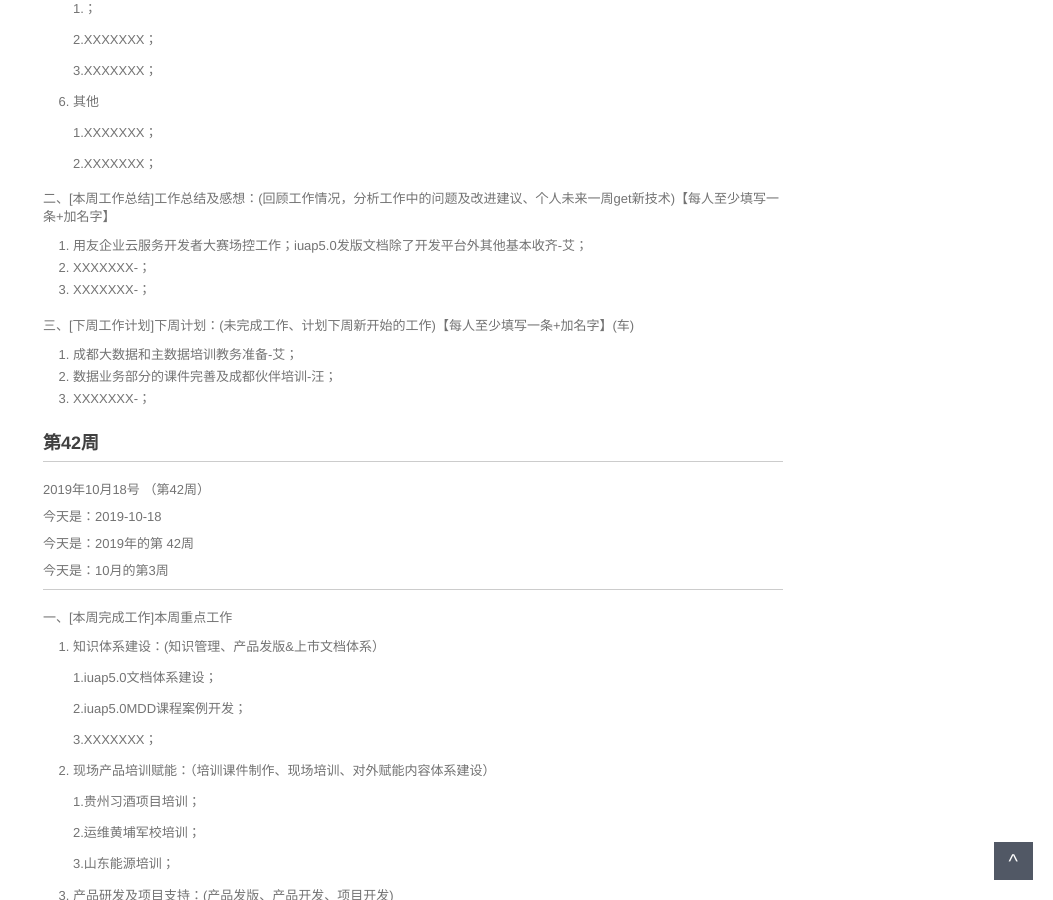
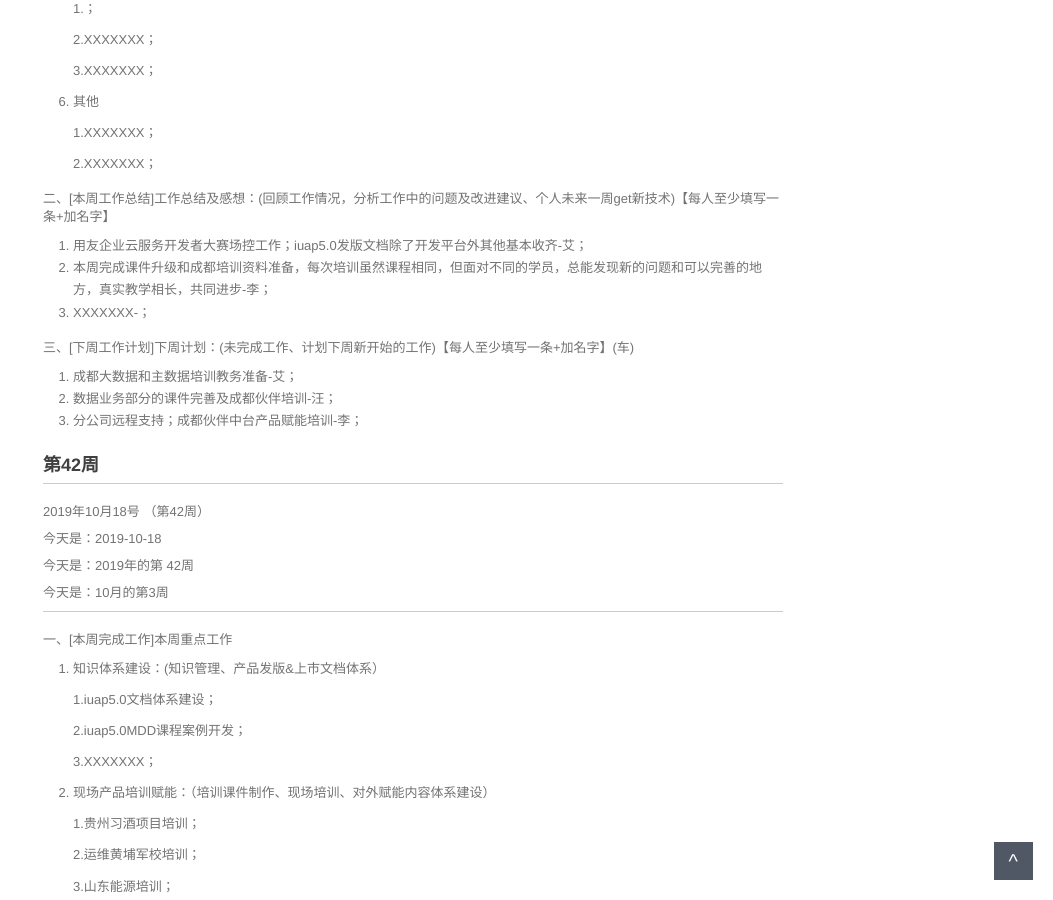
Before and after one commit to walllFlower/blog, a Jekyll site: the page built from _posts/2018-07-17-day_report_cxz.md, in a window 1280 px wide and 900 px high, scrolled down 1067 px. Shown: the whole window, without its empty margins (227-1280 px from the left). Built offline with Jekyll 4.4.1, drawn with Linux system fonts in a browser that asks for light colours; comment, search, counter and statistics services are not loaded.

Commit message:
Update 2018-07-17-day_report_cxz.md

```diff
--- a/_posts/2018-07-17-day_report_cxz.md
+++ b/_posts/2018-07-17-day_report_cxz.md
@@ -74,14 +74,14 @@ categories: 技术运营工作周报
 二、[本周工作总结]工作总结及感想：(回顾工作情况，分析工作中的问题及改进建议、个人未来一周get新技术)【每人至少填写一条+加名字】
 
 1. 用友企业云服务开发者大赛场控工作；iuap5.0发版文档除了开发平台外其他基本收齐-艾；
-2. XXXXXXX-；
+2. 本周完成课件升级和成都培训资料准备，每次培训虽然课程相同，但面对不同的学员，总能发现新的问题和可以完善的地方，真实教学相长，共同进步-李；
 3. XXXXXXX-；
 
 三、[下周工作计划]下周计划：(未完成工作、计划下周新开始的工作)【每人至少填写一条+加名字】(车)
 
 1. 成都大数据和主数据培训教务准备-艾；
 2. 数据业务部分的课件完善及成都伙伴培训-汪；
-3. XXXXXXX-；
+3. 分公司远程支持；成都伙伴中台产品赋能培训-李；
 
 
 
```
